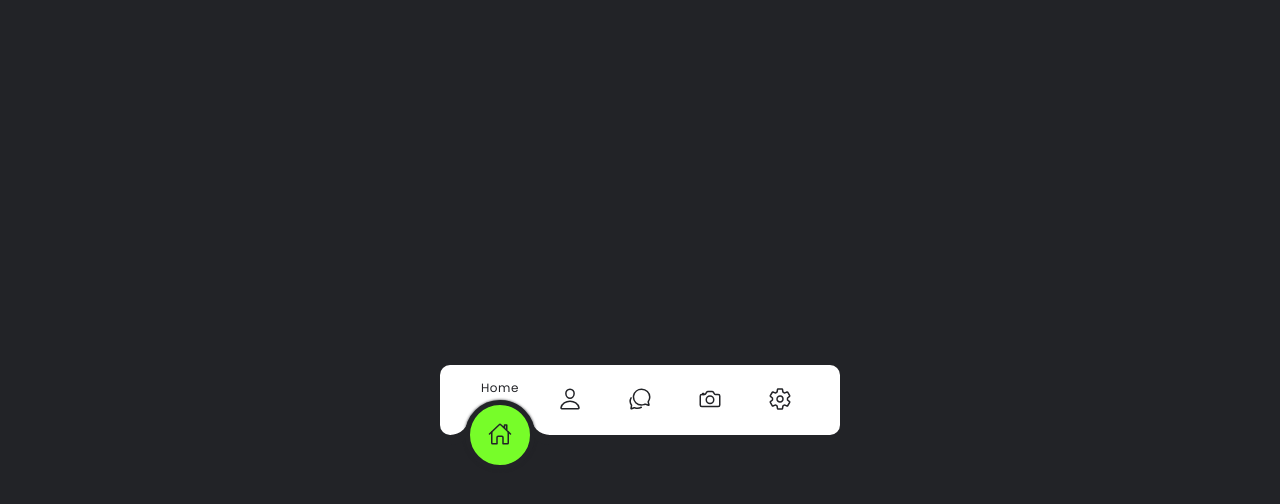
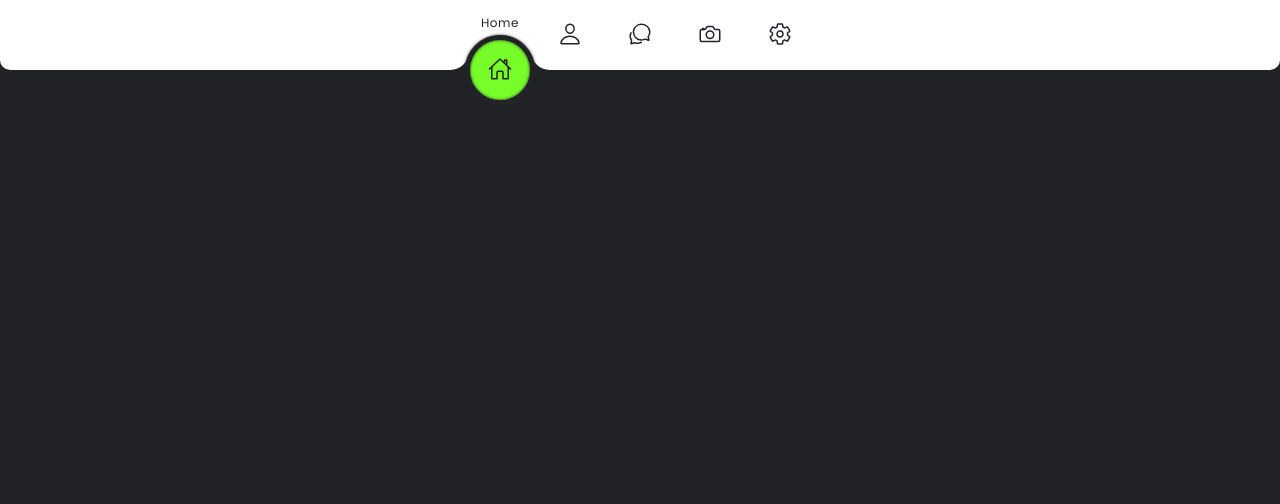
Before and after one commit to jan-cibulka/react-fancy-menu, a React (Create React App) app in the folder react-fancy-menu/: page / in a window 1280 px wide. Shown: the top 504 px of the page. Built offline with nearby package versions, Linux system fonts and the light colour scheme.

Commit message:
handle width

```diff
--- a/react-fancy-menu/src/App.css
+++ b/react-fancy-menu/src/App.css
@@ -39,10 +39,9 @@
 
 .App {
   display: flex;
-  justify-content: center;
-  align-items: center;
   min-height: 100vh;
+  min-width: 100%;
   background-color: var(--clr);
-  flex-direction: column;
-  gap:250px;
+  font-family: "Poppins", sans-serif;
+  overflow: auto;
 }
--- a/react-fancy-menu/src/menu/Menu.css
+++ b/react-fancy-menu/src/menu/Menu.css
@@ -1,16 +1,13 @@
-.root {
-  margin: 0;
-  padding: 0;
-  box-sizing: border-box;
-  font-family: "Poppins", sans-serif;
-}
-
 @import url("https://fonts.googleapis.com/css?family=Poppins:100,200,300,400,500,600,700,800,900");
 :root {
   --clr: #222327;
 }
 
 .navigation {
+  margin: 0;
+  padding: 0;
+  box-sizing: border-box;
+
   width: 400px;
   height: 70px;
   background-color: white;
@@ -83,7 +80,7 @@
   border: 6px solid var(--clr);
   width: 70px;
   height: 70px;
-  background: #29fd53;
+  background: #9afd29;
   transition: 0.5s;
 }
 
--- a/react-fancy-menu/src/menuFlipped/MenuFlipped.scss
+++ b/react-fancy-menu/src/menuFlipped/MenuFlipped.scss
@@ -1,24 +1,21 @@
-.root {
-  margin: 0;
-  padding: 0;
-  box-sizing: border-box;
-  font-family: "Poppins", sans-serif;
-}
-
 @import url("https://fonts.googleapis.com/css?family=Poppins:100,200,300,400,500,600,700,800,900");
 :root {
   --clr: #222327;
 }
 
 .navigation {
-  width: 400px;
+  padding: 0px 20px;
   height: 70px;
   background-color: white;
   position: relative;
   display: flex;
   justify-content: center;
   align-items: center;
-  border-radius: 10px;
+  border-bottom-left-radius: 10px;
+  border-bottom-right-radius: 10px;
+  width: 100%;
+  min-width: 400px;
+
   ul {
     display: flex;
     padding: 0;
@@ -79,7 +76,7 @@
     height: 70px;
     background: #77fd29;
     transition: 0.5s;
-    box-shadow: 0px 0px 3px var(--clr);
+    box-shadow: 0px 0px 3px var(--clr), inset 0px 0px 3px var(--clr);
     &:before {
       content: "";
       position: absolute;
--- a/react-fancy-menu/src/menuFlipped/MenuFlipped.tsx
+++ b/react-fancy-menu/src/menuFlipped/MenuFlipped.tsx
@@ -18,7 +18,7 @@ const MenuFlipped: VoidFunctionComponent<MenuProps> = ({ menuData }) => {
   }, []);
 
   return (
-    <div className='root'>
+
       <div className='navigation'>
         <ul>
           {menuData.map((item, index) => (
@@ -43,7 +43,7 @@ const MenuFlipped: VoidFunctionComponent<MenuProps> = ({ menuData }) => {
           />
         </ul>
       </div>
-    </div>
+
   );
 };
 
```
